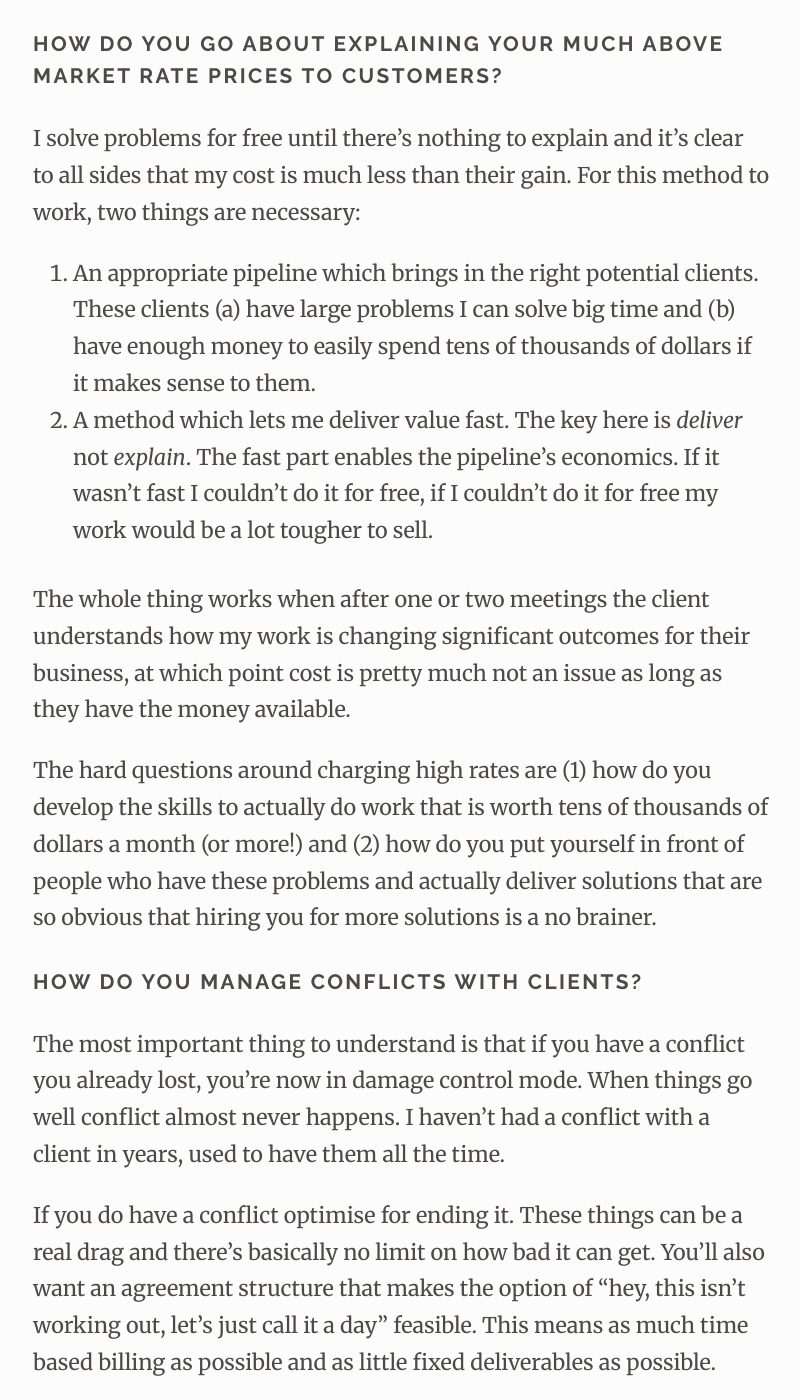
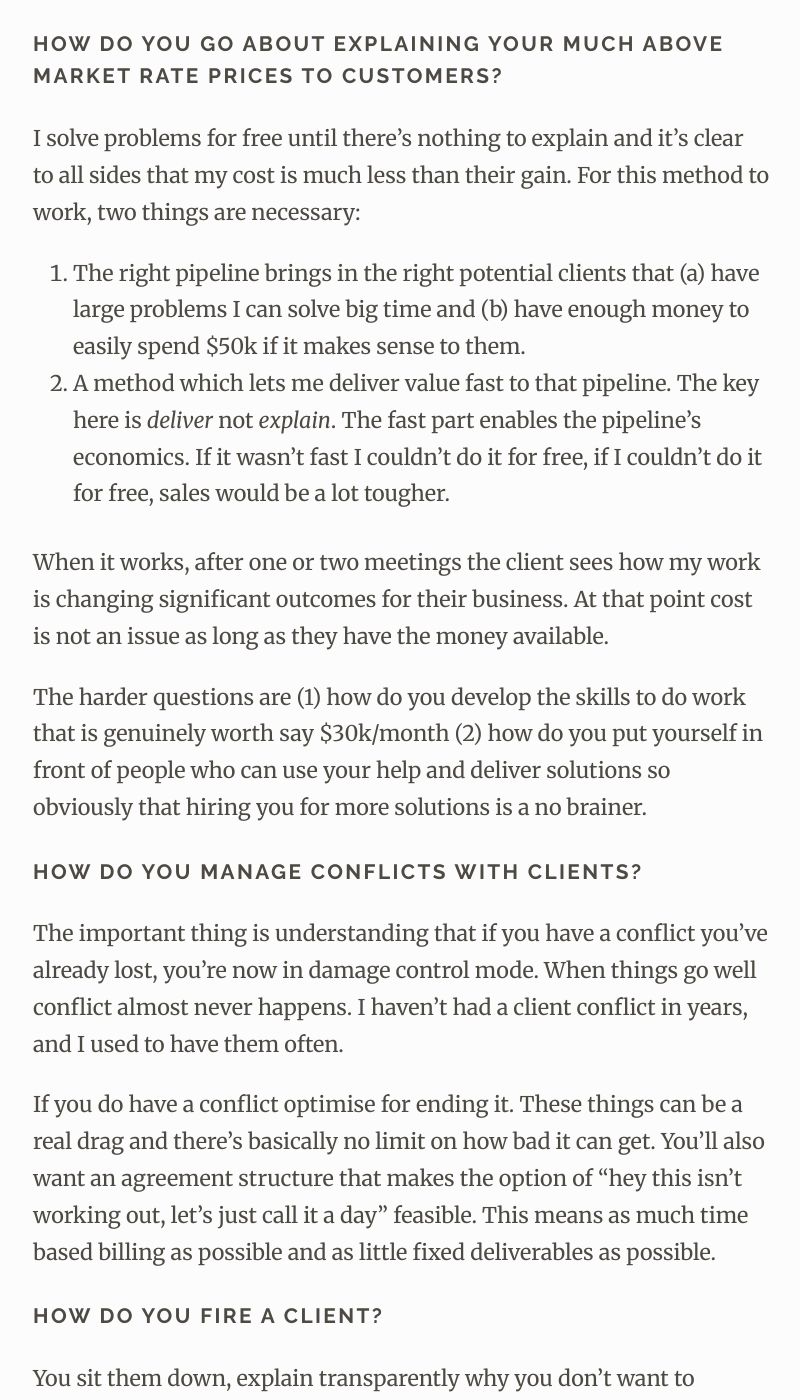
Before and after one commit to davidkatz/davidkatz.github.io, a Jekyll site: the page built from _posts/2015-07-04-consulting-answers.markdown, in a window 1280 px wide and 1400 px high, scrolled down 461 px. Shown: the whole window, without its empty margins (239-1039 px from the left). Built offline with Jekyll 4.4.1, drawn with Linux system fonts in a browser that asks for light colours; some of the changed text lies outside the part shown.

Commit message:
text update

```diff
--- a/_posts/2015-07-04-consulting-answers.markdown
+++ b/_posts/2015-07-04-consulting-answers.markdown
@@ -11,18 +11,18 @@ This week on our [podcast](http://shavua.net) (careful, Hebrew) we talked about
 
 I solve problems for free until there's nothing to explain and it's clear to all sides that my cost is much less than their gain. For this method to work, two things are necessary:
 
-1. An appropriate pipeline which brings in the right potential clients. These clients (a) have large problems I can solve big time and (b) have enough money to easily spend tens of thousands of dollars if it makes sense to them.
-2. A method which lets me deliver value fast. The key here is *deliver* not *explain*. The fast part enables the pipeline's economics. If it wasn't fast I couldn't do it for free, if I couldn't do it for free my work would be a lot tougher to sell.
+1. The right pipeline brings in the right potential clients that (a) have large problems I can solve big time and (b) have enough money to easily spend $50k if it makes sense to them.
+2. A method which lets me deliver value fast to that pipeline. The key here is *deliver* not *explain*. The fast part enables the pipeline's economics. If it wasn't fast I couldn't do it for free, if I couldn't do it for free, sales would be a lot tougher.
 
-The whole thing works when after one or two meetings the client understands how my work is changing significant outcomes for their business, at which point cost is pretty much not an issue as long as they have the money available.
+When it works, after one or two meetings the client sees how my work is changing significant outcomes for their business. At that point cost is not an issue as long as they have the money available.
 
-The hard questions around charging high rates are (1) how do you develop the skills to actually do work that is worth tens of thousands of dollars a month (or more!) and (2) how do you put yourself in front of people who have these problems and actually deliver solutions that are so obvious that hiring you for more solutions is a no brainer.
+The harder questions are (1) how do you develop the skills to do work that is genuinely worth say $30k/month (2) how do you put yourself in front of people who can use your help and deliver solutions so obviously that hiring you for more solutions is a no brainer.
 
 ### How do you manage conflicts with clients?
 
-The most important thing to understand is that if you have a conflict you already lost, you're now in damage control mode. When things go well conflict almost never happens. I haven't had a conflict with a client in years, used to have them all the time.
+The important thing is understanding that if you have a conflict you've already lost, you're now in damage control mode. When things go well conflict almost never happens. I haven't had a client conflict in years, and I used to have them often.
 
-If you do have a conflict optimise for ending it. These things can be a real drag and there's basically no limit on how bad it can get. You'll also want an agreement structure that makes the option of "hey, this isn't working out, let's just call it a day" feasible. This means as much time based billing as possible and as little fixed deliverables as possible.
+If you do have a conflict optimise for ending it. These things can be a real drag and there's basically no limit on how bad it can get. You'll also want an agreement structure that makes the option of "hey this isn't working out, let's just call it a day" feasible. This means as much time based billing as possible and as little fixed deliverables as possible.
 
 ### How do you fire a client?
 
@@ -30,12 +30,12 @@ You sit them down, explain transparently why you don't want to continue the work
 
 ### How do you manage your work-life balance as a consultant?
 
-The best thing you can do for your work life balance is have clients that crazy appreciate your work (first step: do work that is worth crazy appreciating). That dynamic changes everything, you'll get no pressure from your clients and how you manage your work life balance will be entirely up to you.
+The best thing you can do is have clients that crazy appreciate your work (first step: do work that is worth crazy appreciating). That dynamic changes everything, you'll get no pressure from your clients and how you manage your work life balance will be entirely up to you.
 
-If you find yourself thinking: "sure, that's easy for someone who is already established", one way to do work that is crazy appreciated without being established is to really care about your output. That almost always works and never requires experience or connections.
+If you find yourself thinking "sure, that's easy for someone who is already established", I can see why you'd think that but I'd disagree. One always reliable way to do work that is crazy appreciated is really caring about your output. That almost always works and never requires experience or connections.
 
-### How do you get people to approach you for work? A blog? Talks? High profile projects? Free consulting meetings?
+### How do you source customers? Blogging? Talks? High profile projects? Free meetings?
 
-In my case, all of the above. In the general case, find ways to deliver as much value as possible to as many people as possible. Nothing sells your services better than actually delivering small portions of it to the right people.
+Find ways to deliver as much value as possible to as many people as possible. Nothing sells your services better than actually delivering small portions of it to the right people.
 
-High profile projects are useful, but you want your clients to hire you because *you've already helped them*. They've already learned from you, you already solved problems for them, through a blog, a talk, a meeting, whatever. At that point, your skills are not under examination. You can't fake solving someone's problems.
+High profile projects are useful, but ideally you want your clients to hire you because *you've already helped them*. They've already learned from you, you already solved problems for them through a blog, a talk, a meeting, whatever. At that point, your skills are not under examination. You can't fake solving someone's problems.
```
